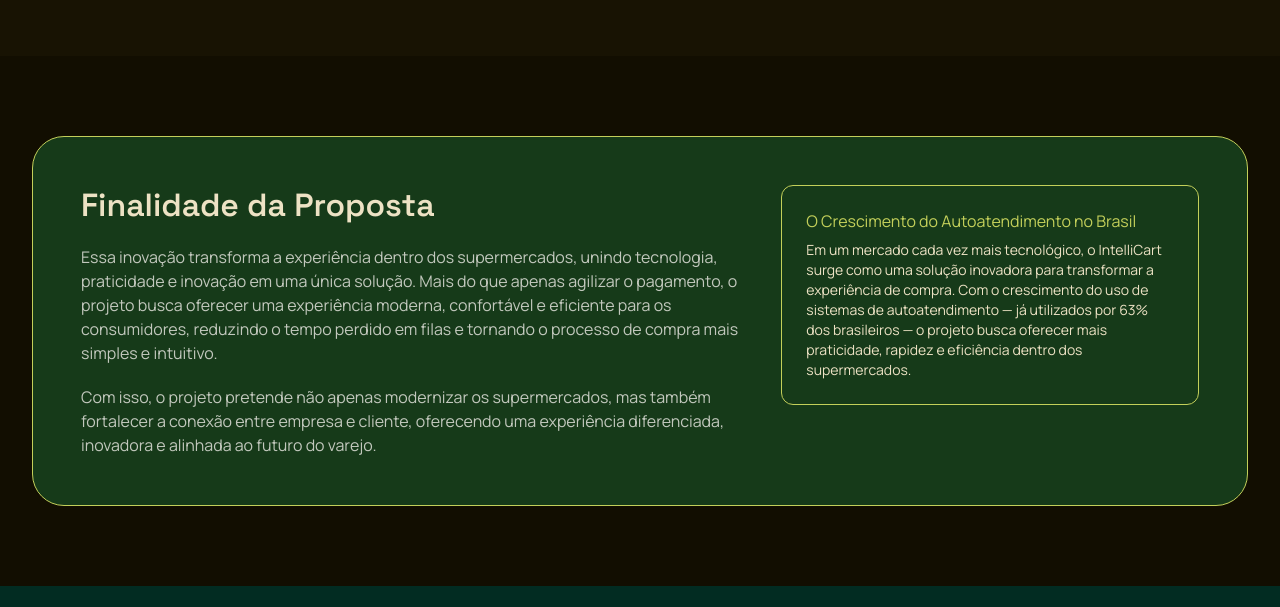
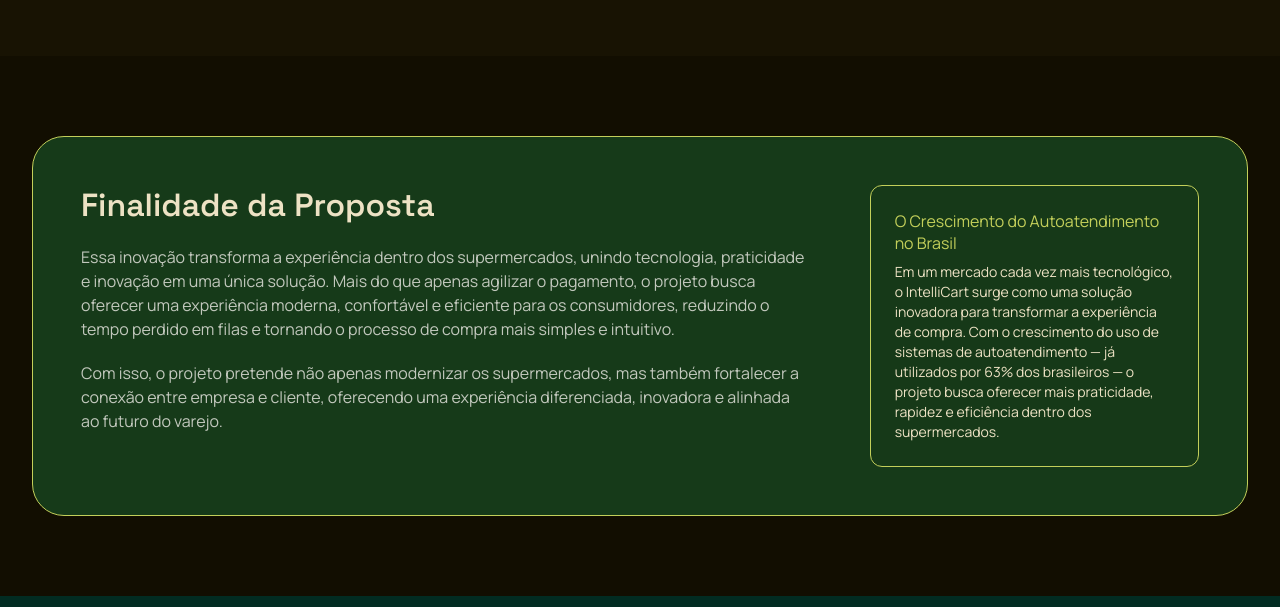
Before and after one commit to RobertaVitoriadeSouza/tcc-intercall, a website: page pagina1.html in a window 1280 px wide. Shown: the part 2180-2787 px from the top of the page. Drawn offline with Linux system fonts and the light colour scheme.

Commit message:
Ajusta Finalidade da Proposta com dados exatos do Figma: painel mais largo (1376px), gap 64px, card de destaque menor e com leve transparencia

```diff
--- a/pagina1.css
+++ b/pagina1.css
@@ -288,7 +288,7 @@
 
 .finalidade-highlight {
 
-  background: var(--finalidade-highlight-bg);
+  background: color-mix(in srgb, var(--finalidade-highlight-bg) 88%, transparent);
 
   border: 1px solid var(--lime);
 
@@ -306,10 +306,12 @@
 
 .finalidade-highlight p { font-size: 14px; line-height: 20px; color: var(--highlight-body); }
 
+.finalidade-container { max-width: 1376px; }
+
 @media (min-width: 900px) {
 
   .finalidade { padding: 80px 0; }
 
-  .finalidade-panel { grid-template-columns: 1.6fr 1fr; padding: 48px; align-items: start; }
+  .finalidade-panel { grid-template-columns: 2.2fr 1fr; gap: 64px; padding: 48px; align-items: start; }
 
 }
--- a/pagina1.html
+++ b/pagina1.html
@@ -134,7 +134,7 @@
   </section>
 
   <section class="finalidade">
-    <div class="container">
+    <div class="container finalidade-container">
       <div class="finalidade-panel">
         <div class="finalidade-copy">
           <h2>Finalidade da Proposta</h2>
```
